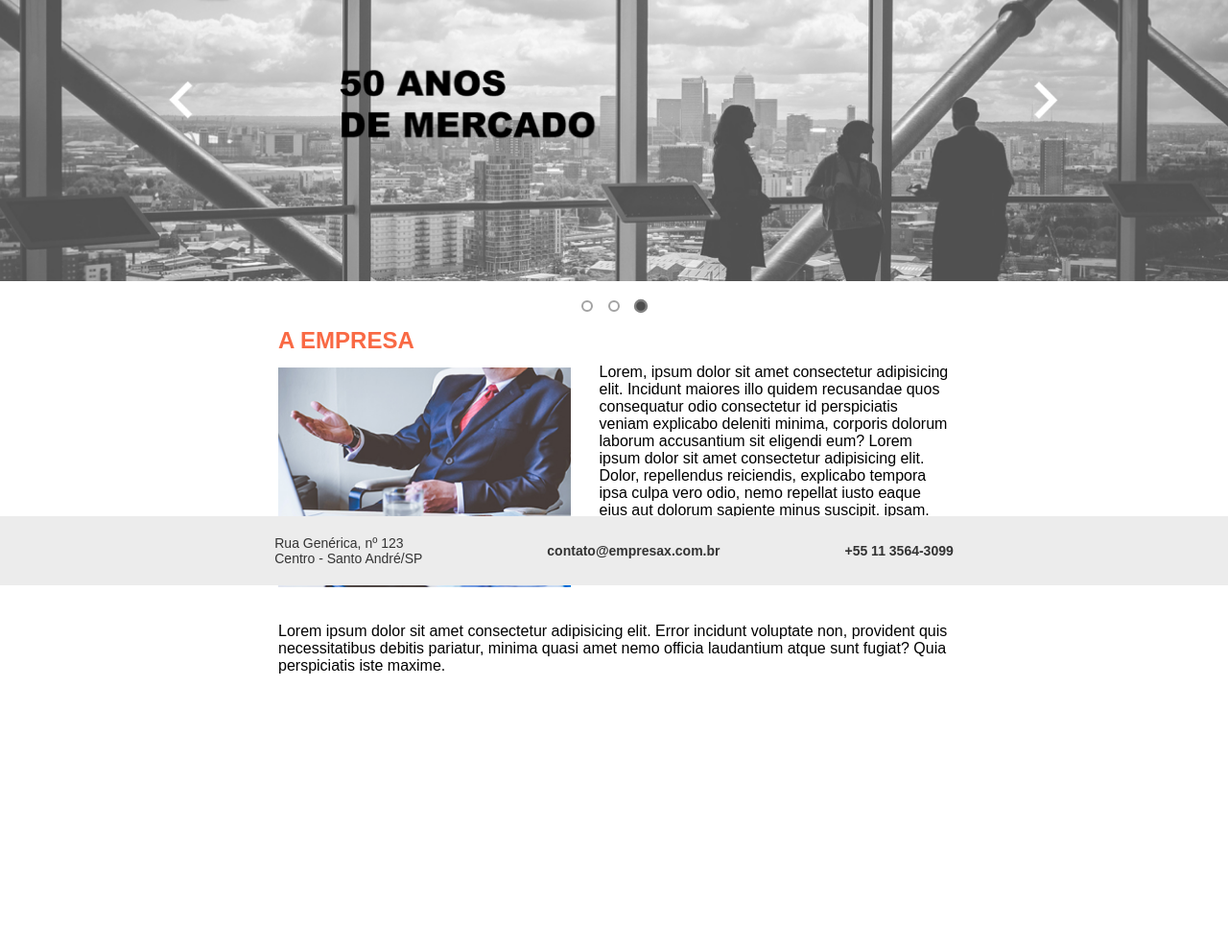
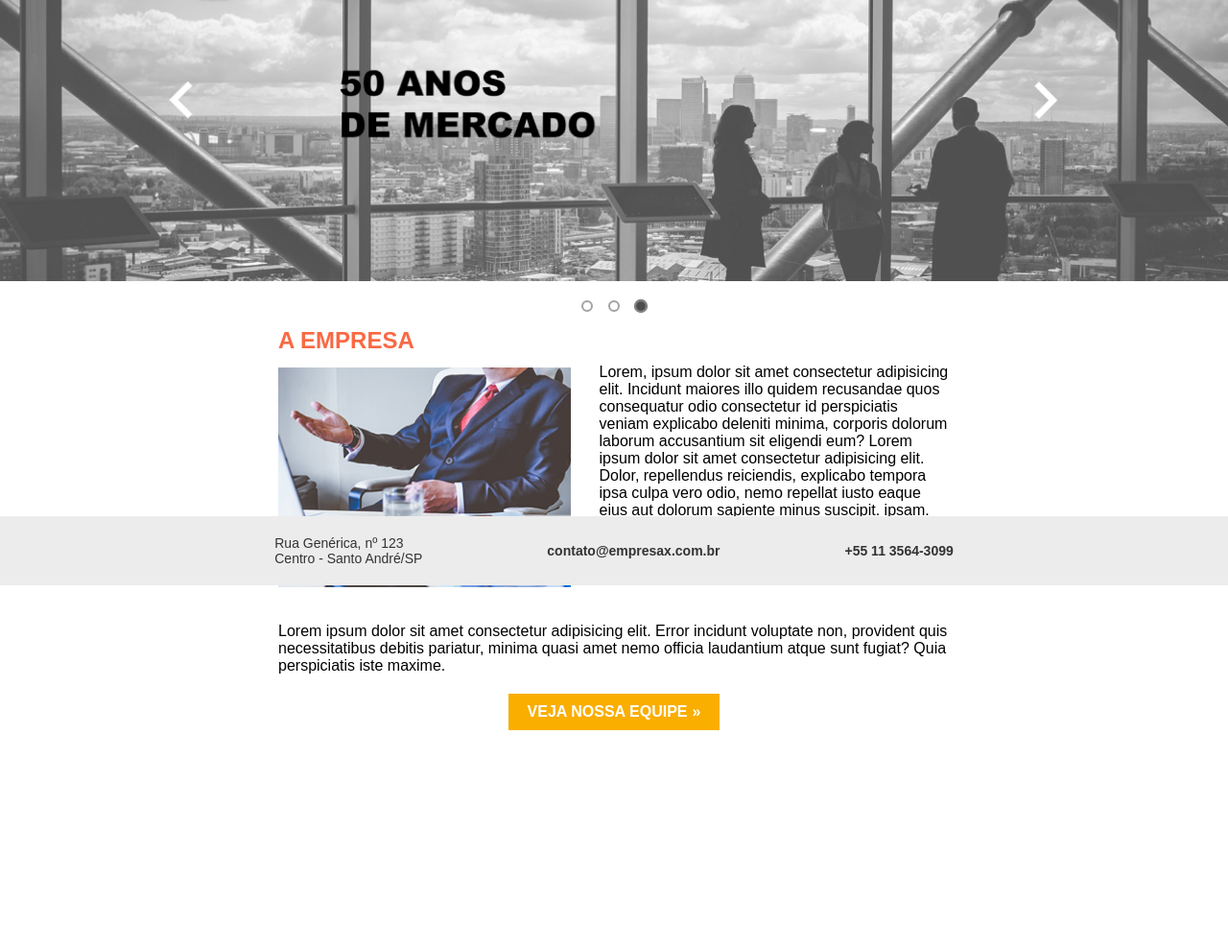
Before and after one commit to KaBarbi/Empresa-X, a plain HTML site: page index.html in a window 1280 px wide. Shown: the part 190-1177 px from the top of the page at 96% size. Before the commit the page ends 993 px from the top, so only its background shows below. Drawn offline with Linux system fonts and the light colour scheme.

Commit message:
[FEAT]: team button

```diff
--- /dev/null
+++ b/css/team.css
@@ -0,0 +1,60 @@
+.container-team {
+  display: flex;
+  flex-direction: column;
+  align-items: center;
+}
+.button-team {
+  background-color: #faae00;
+  color: white;
+  border: none;
+  padding: 10px 20px;
+  font-size: 16px;
+  font-weight: bold;
+  cursor: pointer;
+  display: flex;
+  align-items: center;
+  justify-content: center;
+  gap: 5px;
+  transition: background-color 0.3s ease, transform 0.2s ease;
+}
+
+.button-team:hover {
+  background-color: #e09900;
+  transform: scale(1.05);
+}
+
+.button-team:active {
+  transform: scale(0.98);
+}
+
+.imagens-team {
+  display: flex;
+  gap: 15px;
+  margin: 20px 0 30px;
+  justify-content: center;
+}
+
+.imagens-team img {
+  width: 230px;
+  height: auto;
+  opacity: 0;
+  transform: translateY(-20px);
+  transition: opacity 0.5s ease, transform 0.5s ease;
+}
+
+.imagens-team.show img {
+  opacity: 1;
+  transform: translateY(0);
+}
+
+.imagens-team.show img:nth-child(1) {
+  transition-delay: 0.1s;
+}
+
+.imagens-team.show img:nth-child(2) {
+  transition-delay: 0.3s;
+}
+
+.imagens-team.show img:nth-child(3) {
+  transition-delay: 0.5s;
+}
--- a/index.html
+++ b/index.html
@@ -7,9 +7,12 @@
     <link rel="stylesheet" href="css/global.css" />
     <link rel="stylesheet" href="css/menu.css" />
     <link rel="stylesheet" href="css/banner.css" />
+    <link rel="stylesheet" href="css/content.css" />
+    <link rel="stylesheet" href="css/team.css" />
     <link rel="stylesheet" href="css/footer.css" />
 
     <script src="scripts/banner.js"></script>
+    <script src="scripts/team.js"></script>
   </head>
   <body>
     <header>
@@ -33,7 +36,6 @@
           <div class="slider">
             <img id="slide-1" src="images/banner.png" alt="" />
             <img id="slide-2" src="images/banner.png" alt="" />
-            <link rel="stylesheet" href="css/content.css" />
             <img id="slide-3" src="images/banner.png" alt="" />
           </div>
           <div class="slider-nav">
@@ -71,6 +73,18 @@
           Quia perspiciatis iste maxime.
         </p>
       </div>
+
+      <!-- Team Button -->
+      <div class="container-team">
+        <button class="button-team" onclick="toggleImagens()">
+          VEJA NOSSA EQUIPE <span id="icone">»</span>
+        </button>
+        <div class="imagens-team" id="imagensTeam">
+          <img src="images/example.png" alt="Equipe 1" />
+          <img src="images/example.png" alt="Equipe 2" />
+          <img src="images/example.png" alt="Equipe 3" />
+        </div>
+      </div>
     </main>
 
     <footer class="footer">
--- a/scripts/banner.js
+++ b/scripts/banner.js
@@ -9,10 +9,8 @@ document.addEventListener("DOMContentLoaded", () => {
         if (entry.isIntersecting) {
           let activeSlideId = entry.target.id;
 
-          // Remove 'active' de todos os links
           navLinks.forEach((link) => link.classList.remove("active"));
 
-          // Adiciona 'active' no link correspondente
           const activeNav = document.querySelector(
             `.slider-nav a[href="#${activeSlideId}"]`
           );
--- /dev/null
+++ b/scripts/team.js
@@ -0,0 +1,11 @@
+function toggleImagens() {
+  var imagens = document.getElementById("imagensTeam");
+  var icone = document.getElementById("icone");
+  if (imagensTeam.classList.contains("show")) {
+    imagensTeam.classList.remove("show");
+    icone.style.transform = "rotate(0deg)";
+  } else {
+    imagensTeam.classList.add("show");
+    icone.style.transform = "rotate(90deg)";
+  }
+}
```
